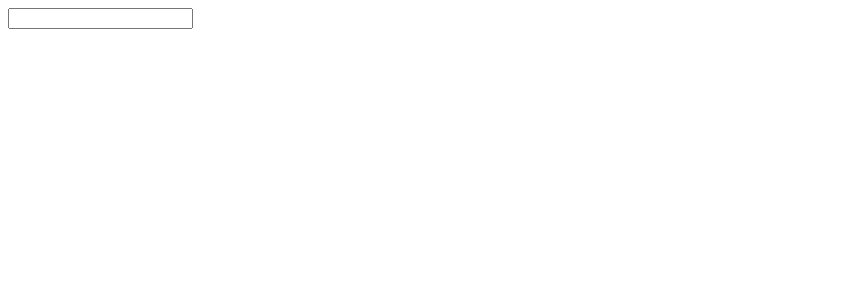
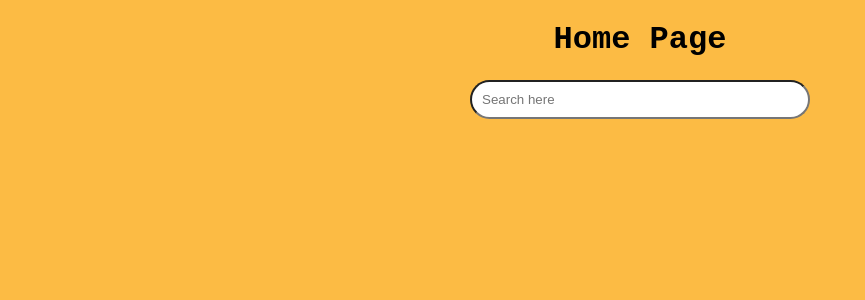
Before and after one commit to oliverperboni/HappyMeal, a React (Create React App) app: page / in a window 1280 px wide. Shown: the top 300 px of the page, without its empty margins (0-865 px from the left). Built offline with nearby package versions, Linux system fonts and the light colour scheme.

Commit message:
Css adition

```diff
--- /dev/null
+++ b/src/Css/HomePage.css
@@ -0,0 +1,27 @@
+@import url('https://fonts.googleapis.com/css2?family=Lato:wght@400;700&display=swap');
+@import url('https://fonts.googleapis.com/css2?family=Playfair+Display:wght@400;700&display=swap');
+
+/* body{
+    background-color: rgb(252, 187, 68) ;
+    display: block;
+    text-align: center;
+    justify-content: center;
+    align-items: center;
+
+} */
+body{
+    background-color: rgb(252, 187, 68) ;
+    display: block;
+    text-align: center;
+    justify-content: center;
+    align-items: center;
+    /* display: flex; */
+    justify-content: center;
+    align-items: center;
+
+}
+
+
+h1{
+    font-family: 'Courier New', Courier, monospace;
+}
--- /dev/null
+++ b/src/Css/RecipeCard.css
@@ -0,0 +1,35 @@
+/* .RecipeCard{
+
+    background-color: #FF4500 ;
+    width: 25%;
+    height: 100%;
+    display: flex;
+    align-items: center;
+    display: block;
+    text-align: center;
+
+
+} */
+
+.RecipeCard {
+    background-color: #fff;
+    padding: 20px;
+    border-radius: 10px;
+    box-shadow: 0 0 10px rgba(0, 0, 0, 0.1);
+    max-width: 400px;
+    text-align: center;
+}
+
+.RecipeCard img {
+    max-width: 100%;
+    height: auto;
+    border-radius: 10px;
+}
+
+.ListIngredients {
+    margin: 10px 0;
+}
+
+.Instructions {
+    text-align: left;
+}
--- /dev/null
+++ b/src/Css/SearchBar.css
@@ -0,0 +1,40 @@
+@import url('https://fonts.googleapis.com/css2?family=Lato:wght@400;700&display=swap');
+@import url('https://fonts.googleapis.com/css2?family=Playfair+Display:wght@400;700&display=swap');
+/*
+*{
+    text-align: center;
+    justify-content: center;
+    align-items: center;
+} */
+
+
+input {
+    width: 25%;
+    height: 100%;
+    padding: 10px;
+    border-radius: 25px;
+    outline: none;
+    transition: padding 0.4s ease;
+}
+
+ul{
+    list-style: none;
+}
+.RecipeCardContainer {
+    display: flex;
+    justify-content: center;
+    align-items: center;
+    width: 100%;
+    height: 100%;
+}
+
+.MealSelect {
+    width: 15%;
+    height: 50px;
+    font-size: 14px;
+    font-family: 'Lato', sans-serif;
+    margin: 5px;
+    border-radius: 25px;
+    background-color: white;
+
+}
--- a/src/components/RecipeCard.js
+++ b/src/components/RecipeCard.js
@@ -1,5 +1,6 @@
 import React, { useState, useEffect } from 'react';
 import axios from 'axios';
+import "../Css/RecipeCard.css";
 
 function RecipeCard(props) {
   const [item, setItem] = useState(null);
@@ -36,14 +37,15 @@ function RecipeCard(props) {
 
 
   return (
-    <div>
+
+    <div className='RecipeCard'>
       {item && (
         <div key={item.idMeal}>
-          <span>{item.strMeal}</span>
+          <h3>{item.strMeal}</h3>
           <br />
           <img src={item.strMealThumb} alt={item.strMeal}></img>
           <br />
-          <div>
+          <div className='ListIngredients'>
             {ingredients.map((ing, index) => (
               <React.Fragment key={index}>
                 <span>{ing}</span>
@@ -52,7 +54,7 @@ function RecipeCard(props) {
             ))}
           </div>
           <br />
-          <span>{item.strInstructions}</span><br />
+          <article className='Instructions'>{item.strInstructions}</article><br />
         </div>
       )}
     </div>
--- a/src/components/SearchBar.js
+++ b/src/components/SearchBar.js
@@ -1,6 +1,7 @@
 import React, { useState, useEffect } from "react";
 import axios from "axios";
 import RecipeCard from "./RecipeCard";
+import "../Css/SearchBar.css"
 
 function SearchBar() {
   const [textSearch, setTextSearch] = useState("");
@@ -21,23 +22,27 @@ function SearchBar() {
 
   return (
     <div>
-      <span>
+      <span className="search-container">
         <input
           type="text"
           onChange={(e) => setTextSearch(e.target.value)}
           value={textSearch}
+          placeholder="Search here"
         />
         <ul>
           {textSearch &&
             foodList &&
             foodList.map((element) => (
-              <button onClick={() => setId(element.idMeal)} key={element.idMeal}>
+              <li> <button className="MealSelect" onClick={() => setId(element.idMeal)} key={element.idMeal}>
                 {element.strMeal}
               </button>
+              </li>
             ))}
         </ul>
       </span>
-      <RecipeCard id={id}></RecipeCard>
+      <div className="RecipeCardContainer">
+      {textSearch && <RecipeCard id={id}></RecipeCard>}
+      </div>
     </div>
   );
 }
--- a/src/pages/HomePage.js
+++ b/src/pages/HomePage.js
@@ -1,10 +1,12 @@
 import React from "react";
 import SearchBar from "../components/SearchBar";
-
+import "../Css/HomePage.css"
 function HomePage() {
 
   return (
     <div>
+
+      <h1>Home Page</h1>
     <SearchBar></SearchBar>
     </div>
   );
```
